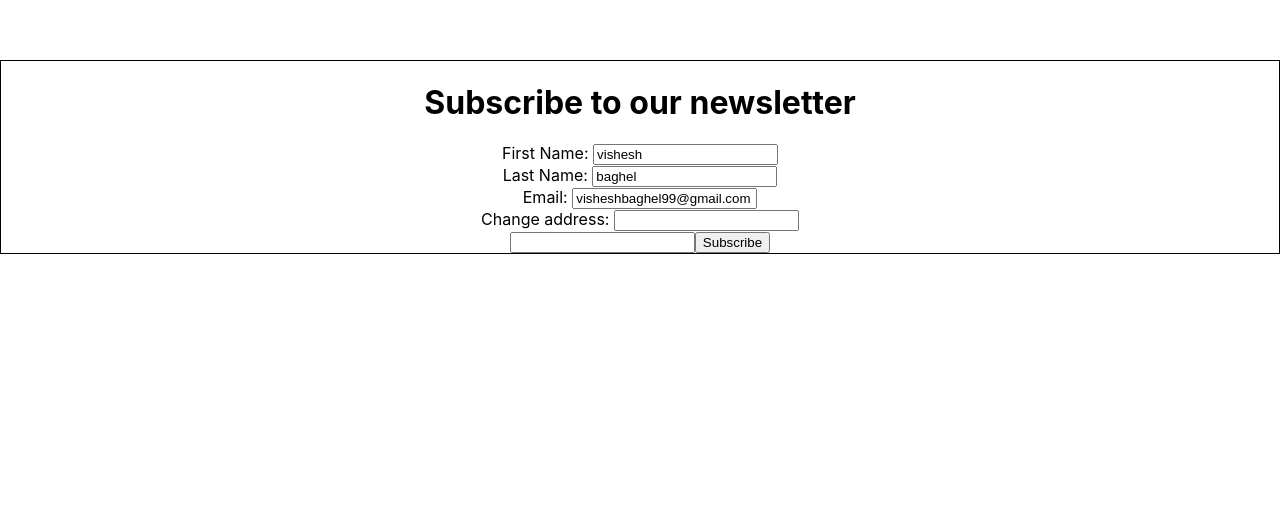
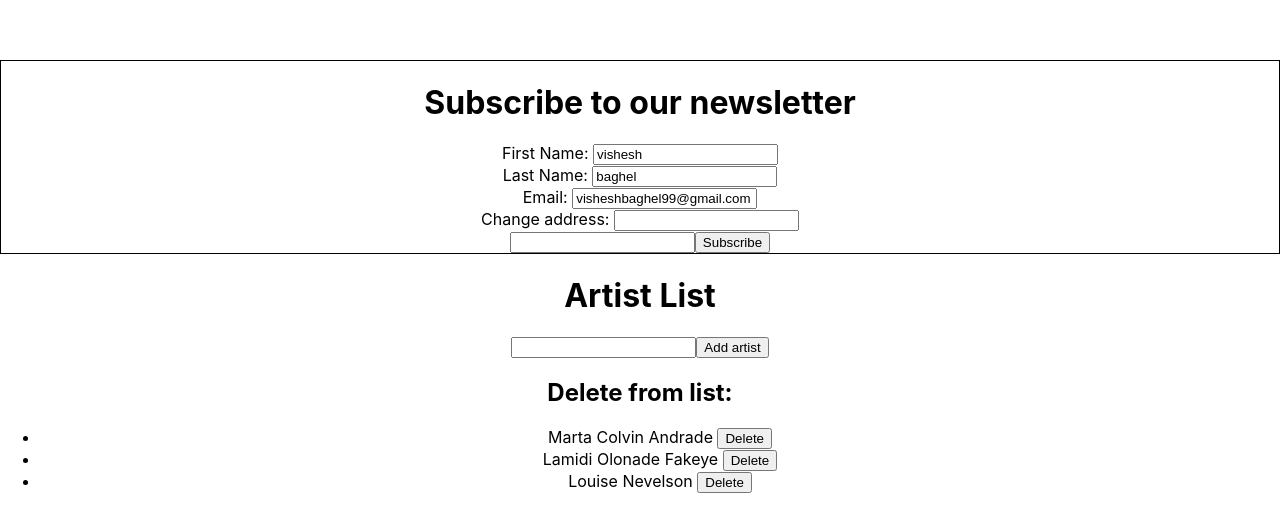
Before and after one commit to vishesh-baghel/Hotel-booking-app, a React (Create React App) app in the folder hotel-booking-app/: page / in a window 1280 px wide. Shown: the part 4660-5169 px from the top of the page. Before the commit the page ends 4914 px from the top, so only its background shows below. Built offline with nearby package versions, Linux system fonts and the light colour scheme.

Commit message:
Started learning about updating arrays in states

```diff
--- a/hotel-booking-app/src/App.js
+++ b/hotel-booking-app/src/App.js
@@ -685,6 +685,68 @@ function EmailForm() {
   );
 }
 
+function ArtistList() {
+  let nextId = 0;
+  const [name, setName] = useState("");
+  const [artist, setArtist] = useState([]);
+
+  function handleSubmit() {
+    setName("");
+    setArtist([...artist, { id: nextId++, name: name }]);
+  }
+
+  function handleAddition(e) {
+    setName(e.target.value);
+  }
+
+  return (
+    <div>
+      <h1>Artist List</h1>
+      <form>
+        <input type="text" value={name} onChange={handleAddition} />
+        <button type="submit" onChange={handleSubmit}>
+          Add artist
+        </button>
+      </form>
+      <ul>
+        {artist.map((artist) => (
+          <li key={nextId++}>{artist.name}</li>
+        ))}
+      </ul>
+    </div>
+  );
+}
+
+let initialArtists = [
+  { id: 0, name: "Marta Colvin Andrade" },
+  { id: 1, name: "Lamidi Olonade Fakeye" },
+  { id: 2, name: "Louise Nevelson" },
+];
+
+function DeleteFromList() {
+  const [artists, setArtists] = useState(initialArtists);
+
+  return (
+    <div>
+      <h2>Delete from list:</h2>
+      <ul>
+        {artists.map((artist) => (
+          <li key={artist.id}>
+            {artist.name}{" "}
+            <button
+              onChange={() =>
+                setArtists(artists.filter((a) => a.id !== artist.id))
+              }
+            >
+              Delete
+            </button>
+          </li>
+        ))}
+      </ul>
+    </div>
+  );
+}
+
 const App = () => {
   const status = "Loading...";
   return (
@@ -725,6 +787,8 @@ const App = () => {
       <CheckQueueFeature />
       <MovingDot />
       <EmailForm />
+      <ArtistList />
+      <DeleteFromList />
     </div>
   );
 };
```
